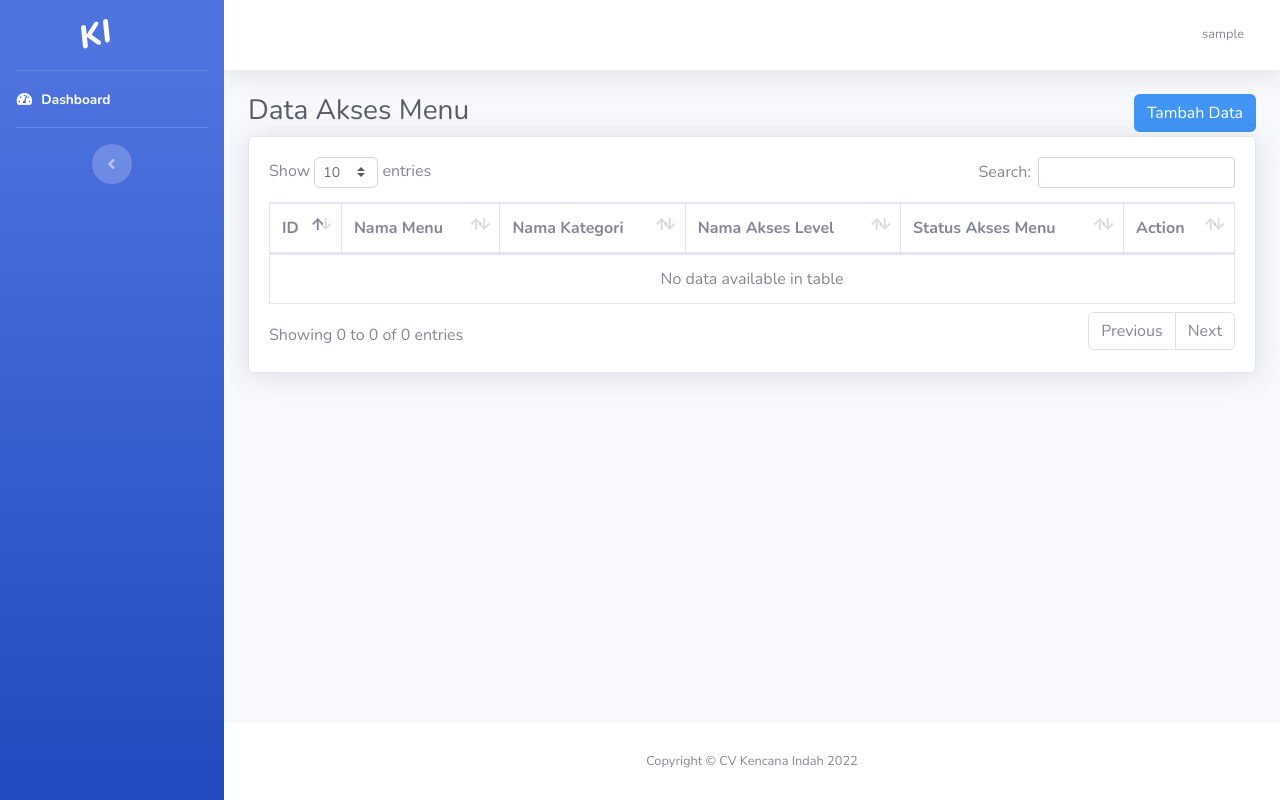
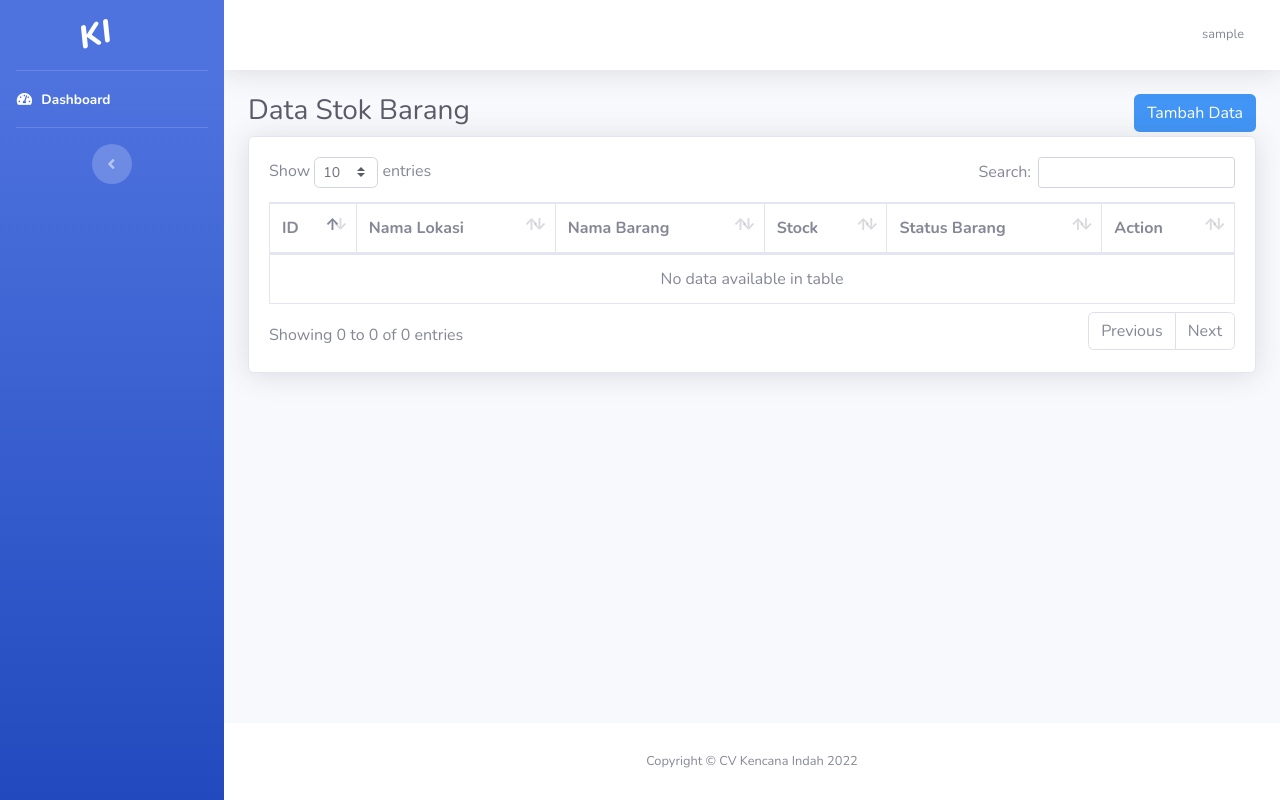
Before and after one commit to YoshuaAditya/php-project, a PHP site: page /stokBarang.php in a window 1280 px wide. Run offline with PHP 8.4, Linux system fonts and the light colour scheme; the visitor is signed in with stand-in values (Sample User, id 1); data that the repository does not hold is empty.

Commit message:
tambah halaman stokBarang
mirip tambah halaman lokasi

```diff
--- a/ajax/ajax_stok_barang.php
+++ b/ajax/ajax_stok_barang.php
@@ -1,21 +1,18 @@
 <?php
 require_once '../processing/connection/koneksi.php';
 
-if($_GET['action'] == "accessMenu"){
+if($_GET['action'] == "stokBarang"){
 
 
       $columns = array(
-                               0 =>'id_access_menu',
-                               1 =>'fk_id_category',
-                               2=> 'fk_id_menu',
-                               3=> 'fk_id_al',
-                               4=> 'status_access_menu',
-                               5=> 'nama_menu',
-                               6=> 'nama_category',
-                               7=> 'nama_al'
+                               0 =>'id_stock_barang',
+                               1 =>'fk_id_lokasi',
+                               2=> 'nama_barang',
+                               3=> 'stock',
+                               4=> 'status_barang'
                            );
 
-      $querycount = $mysqli->query("SELECT count(id_access_menu) as jumlah FROM access_menu WHERE status_access_menu = '1'");
+      $querycount = $mysqli->query("SELECT count(id_stock_barang) as jumlah FROM stock_barang");
       $datacount = $querycount->fetch_array();
 
         $totalData = $datacount['jumlah'];
@@ -30,26 +27,22 @@ if($_GET['action'] == "accessMenu"){
         if(empty($_POST['search']['value']))
         {
 
-        $query = $mysqli->query("SELECT id_access_menu, fk_id_category,fk_id_menu,fk_id_al, status_access_menu,nama_menu,nama_category,nama_al FROM access_menu
-         inner join access_level on access_level.id_al = access_menu.fk_id_al
-         inner join kategori_menu on kategori_menu.id_category = access_menu.fk_id_category
-         inner join menu on menu.id_menu = access_menu.fk_id_menu order by $order $dir
+        $query = $mysqli->query("SELECT id_stock_barang, fk_id_lokasi, nama_barang, stock, status_barang, nama_lokasi FROM stock_barang
+         inner join lokasi on lokasi.id_lokasi = stock_barang.fk_id_lokasi order by $order $dir
                                                       LIMIT $limit
                                                       OFFSET $start");
         }
         else {
             $search = $_POST['search']['value'];
-            $query = $mysqli->query("SELECT id_access_menu, fk_id_category,fk_id_menu,fk_id_al, status_access_menu,nama_menu,nama_category,nama_al FROM access_menu
-            inner join access_level on access_level.id_al = access_menu.fk_id_al
-            inner join kategori_menu on kategori_menu.id_category = access_menu.fk_id_category
-            inner join menu on menu.id_menu = access_menu.fk_id_menu WHERE nama_menu LIKE '%$search%'
-            or nama_category LIKE '%$search%' or nama_al LIKE '%$search%'
+            $query = $mysqli->query("SELECT id_stock_barang, fk_id_lokasi, nama_barang, stock, status_barang, nama_lokasi FROM stock_barang
+            inner join lokasi on lokasi.id_lokasi = stock_barang.fk_id_lokasi WHERE nama_barang LIKE '%$search%'
+            or nama_lokasi LIKE '%$search%'
             order by $order $dir
             LIMIT $limit
             OFFSET $start");
 
 
-           $querycount = $mysqli->query("SELECT count(id_access_menu) as jumlah FROM access_menu WHERE id_access_menu LIKE '%$search%'");
+           $querycount = $mysqli->query("SELECT count(id_stock_barang) as jumlah FROM stock_barang WHERE nama_barang LIKE '%$search%'");
          $datacount = $querycount->fetch_array();
            $totalFiltered = $datacount['jumlah'];
         }
@@ -61,21 +54,18 @@ if($_GET['action'] == "accessMenu"){
 
             while ($r = $query->fetch_array())
             {
-                $nestedData['id_access_menu'] =  $r['id_access_menu'];
-                $nestedData['fk_id_category'] = $r['fk_id_category'];
-                $nestedData['fk_id_menu'] = $r['fk_id_menu'];
-                $nestedData['fk_id_al'] = $r['fk_id_al'];
-                $nestedData['nama_menu'] = $r['nama_menu'];
-                $nestedData['nama_category'] = $r['nama_category'];
-                $nestedData['nama_al'] = $r['nama_al'];
-                $nestedData['status_access_menu'] = ($r['status_access_menu'] == "1")? "Aktif":"Tidak Aktif";
+                $nestedData['id_stock_barang'] =  $r['id_stock_barang'];
+                $nestedData['nama_lokasi'] = $r['nama_lokasi'];
+                $nestedData['nama_barang'] = $r['nama_barang'];
+                $nestedData['stock'] = $r['stock'];
+                $nestedData['status_barang'] = ($r['status_barang'] == "1")? "Aktif":"Tidak Aktif";
                 $nestedData['aksi'] =
                 "<button type='submit' id='buttonEdit' onClick='Edit(this)' data-toggle='modal' data-target='#edit' class='btn btn-primary btn-flat btn_edit'
-                data-id='".$r['id_access_menu']."'
-                data-fk_id_category='".$r['fk_id_category']."'
-                data-fk_id_menu='".$r['fk_id_menu']."'
-                data-fk_id_al='".$r['fk_id_al']."'
-                data-status='".$r['status_access_menu']."'> edit</button>";
+                data-id='".$r['id_stock_barang']."'
+                data-fk_id_lokasi='".$r['fk_id_lokasi']."'
+                data-nama_barang='".$r['nama_barang']."'
+                data-stock='".$r['stock']."'
+                data-status='".$r['status_barang']."'> edit</button>";
                 $data[] = $nestedData;
 
             }
--- a/stokBarang.php
+++ b/stokBarang.php
@@ -17,7 +17,7 @@ checkPage($_SESSION['akses'], basename(__FILE__), $connect);
     <meta name="description" content="">
     <meta name="author" content="">
 
-    <title>Data Akses Menu</title>
+    <title>Data Stok Barang</title>
 
     <!-- Custom fonts for this template -->
     <link href="vendor/fontawesome-free/css/all.min.css" rel="stylesheet" type="text/css">
@@ -54,9 +54,9 @@ checkPage($_SESSION['akses'], basename(__FILE__), $connect);
 
                 <!-- Begin Page Content -->
                 <div class="container-fluid">
-                <a href="tambahAksesMenu.php"> <button style="float:right; background-color:#4295f5; color:white" class="btn btn-user">Tambah Data</button></a>
+                <a href="tambahStokBarang.php"> <button style="float:right; background-color:#4295f5; color:white" class="btn btn-user">Tambah Data</button></a>
                     <!-- Page Heading -->
-                    <h1 class="h3 mb-2 text-gray-800">Data Akses Menu</h1>
+                    <h1 class="h3 mb-2 text-gray-800">Data Stok Barang</h1>
                     <?php
                         if (empty($_GET['alert'])) {
                             echo "";
@@ -92,10 +92,10 @@ checkPage($_SESSION['akses'], basename(__FILE__), $connect);
                                     <thead>
                                         <tr>
                                             <th>ID</th>
-                                            <th>Nama Menu</th>
-                                            <th>Nama Kategori</th>
-                                            <th>Nama Akses Level</th>
-                                            <th>Status Akses Menu</th>
+                                            <th>Nama Lokasi</th>
+                                            <th>Nama Barang</th>
+                                            <th>Stock</th>
+                                            <th>Status Barang</th>
                                             <th>Action</th>
                                         </tr>
                                     </thead>
@@ -141,16 +141,16 @@ checkPage($_SESSION['akses'], basename(__FILE__), $connect);
           <button type="button" class="close" data-dismiss="modal">&times;</button>
         </div>
         <div class="modal-body">
-        <form id="form_send" action='processing/prosesEditAccessMenu.php' method ='post'  enctype="multipart/form-data">
+        <form id="form_send" action='processing/prosesEditStokBarang.php' method ='post'  enctype="multipart/form-data">
           <input type='hidden' name='id' id="id">
-          <label for="exampleInputEmail1">Nama Kategori</label>
-          <Select class="form-control" name='fk_id_category' id="fk_id_category" >
+          <label for="exampleInputEmail1">Nama Lokasi</label>
+          <Select class="form-control" name='fk_id_lokasi' id="fk_id_lokasi" >
               <?php
-                $query = "SELECT * FROM kategori_menu where status_category ='1'";
+                $query = "SELECT * FROM lokasi where status_lokasi ='1'";
                 $run = mysqli_query($connect, $query);
                 while($output = mysqli_fetch_assoc($run)){
-                    $id = $output['id_category'];
-                    $nama = $output['nama_category'];
+                    $id = $output['id_lokasi'];
+                    $nama = $output['nama_lokasi'];
 
               ?>
                 <option value=<?php echo $id;?> () > <?php echo $nama; ?> </option>
@@ -160,39 +160,11 @@ checkPage($_SESSION['akses'], basename(__FILE__), $connect);
                 ?>
           </select><br>
 
-          <label for="exampleInputEmail1">Nama Menu</label> <br>
-          <Select class="form-control" name='fk_id_menu' id="fk_id_menu" >
-              <?php
-                $query = "SELECT * FROM menu where status_menu ='1'";
-                $run = mysqli_query($connect, $query);
-                while($output = mysqli_fetch_assoc($run)){
-                    $id = $output['id_menu'];
-                    $nama = $output['nama_menu'];
+          <label for="exampleInputEmail1">Nama Barang</label> <br>
+          <input type='text'class="form-control"  name='nama_barang' id="nama_barang" > <br>
 
-              ?>
-                <option value=<?php echo $id;?> () > <?php echo $nama; ?> </option>
-            <?php
-                }
-
-                ?>
-          </select><br>
-
-          <label for="exampleInputEmail1">Nama Akses Level</label> <br>
-          <Select class="form-control" name='fk_id_al' id="fk_id_al" >
-              <?php
-                $query = "SELECT * FROM access_level where status_al ='1'";
-                $run = mysqli_query($connect, $query);
-                while($output = mysqli_fetch_assoc($run)){
-                    $id = $output['id_al'];
-                    $nama = $output['nama_al'];
-
-              ?>
-                <option value=<?php echo $id;?> () > <?php echo $nama; ?> </option>
-            <?php
-                }
-
-                ?>
-          </select><br>
+          <label for="exampleInputEmail1">Stock</label> <br>
+          <input type='text'class="form-control"  name='stock' id="stock" > <br>
 
           <label for="exampleInputEmail1">Status</label>
           <Select class="form-control" name="status" id="status" >
@@ -233,16 +205,16 @@ checkPage($_SESSION['akses'], basename(__FILE__), $connect);
             "processing": true,
             "serverSide": true,
             "ajax":{
-                    "url": "ajax/ajax_access_menu.php?action=accessMenu",
+                    "url": "ajax/ajax_stok_barang.php?action=stokBarang",
                     "dataType": "json",
                     "type": "POST"
                     },
             "columns": [
-                { "data": "id_access_menu" },
-                { "data": "nama_menu" },
-                { "data": "nama_category" },
-                { "data": "nama_al" },
-                { "data": "status_access_menu" },
+                { "data": "id_stock_barang" },
+                { "data": "nama_lokasi" },
+                { "data": "nama_barang" },
+                { "data": "stock" },
+                { "data": "status_barang" },
                 { "data": "aksi"},
             ]
         });
@@ -251,16 +223,16 @@ checkPage($_SESSION['akses'], basename(__FILE__), $connect);
     function Edit(btn){
         $("#edit").modal('show');
             var id = $(btn).data('id');
-            var fk_id_category = $(btn).data('fk_id_category');
-            var fk_id_menu = $(btn).data('fk_id_menu');
-            var fk_id_al = $(btn).data('fk_id_al');
-            var status_access_menu = $(btn).data('status');
+            var fk_id_lokasi = $(btn).data('fk_id_lokasi');
+            var nama_barang = $(btn).data('nama_barang');
+            var stock = $(btn).data('stock');
+            var status_barang = $(btn).data('status');
 
             $("#id").val(id);
-            $("#fk_id_category").val(fk_id_category);
-            $("#fk_id_menu").val(fk_id_menu);
-            $("#fk_id_al").val(fk_id_al);
-            $("#status").val(status_access_menu);
+            $("#fk_id_lokasi").val(fk_id_lokasi);
+            $("#nama_barang").val(nama_barang);
+            $("#stock").val(stock);
+            $("#status").val(status_barang);
     }
 
 
```
Also changed, not shown: processing/prosesEditStokBarang.php (+16 -16 lines), processing/prosesTambahStokBarang.php (+13 -13 lines), tambahStokBarang.php (+18 -39 lines).
